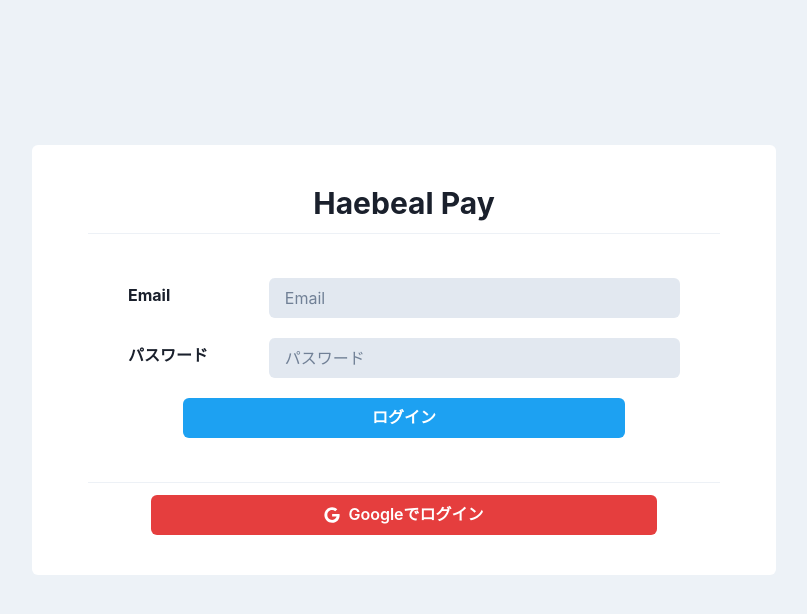
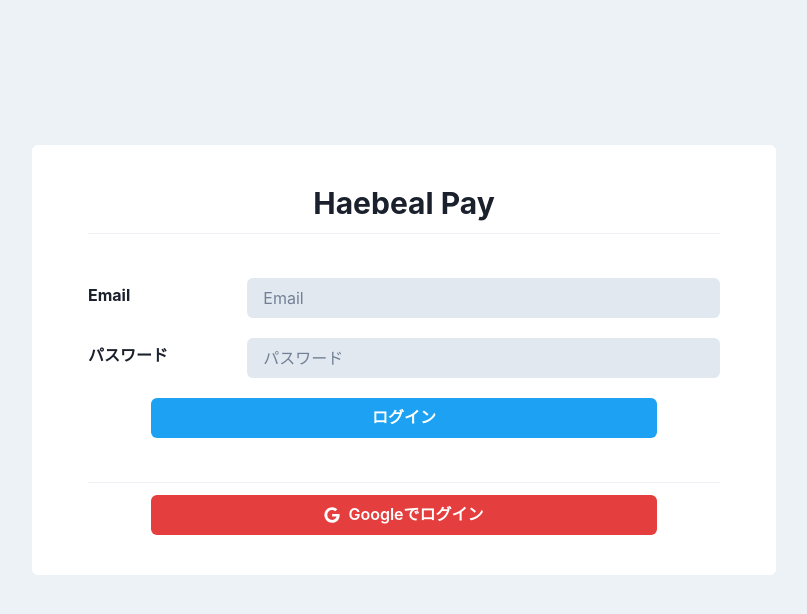
Before and after one commit to Haebeal/haebeal-pay, a React (Vite) app: page /signin in a window 1280 px wide. Shown: the top 614 px of the page, without its empty margins (236-1043 px from the left). Built offline with nearby package versions, Linux system fonts and the light colour scheme; no server answers; the database is empty.

Commit message:
fix: ログインフォームの体裁を修正

```diff
--- a/src/pages/signin/index.tsx
+++ b/src/pages/signin/index.tsx
@@ -69,7 +69,6 @@ export const SigninPage = () => {
               bg="white"
               rounded="md"
               w="full"
-              px={10}
               py={8}
               gap={5}
               as="form"
```
